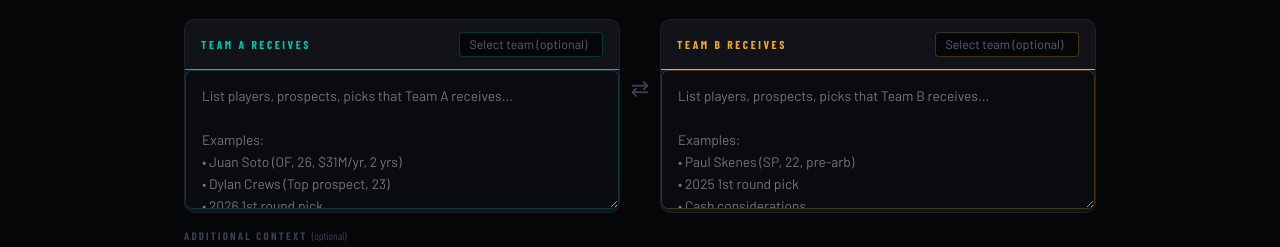
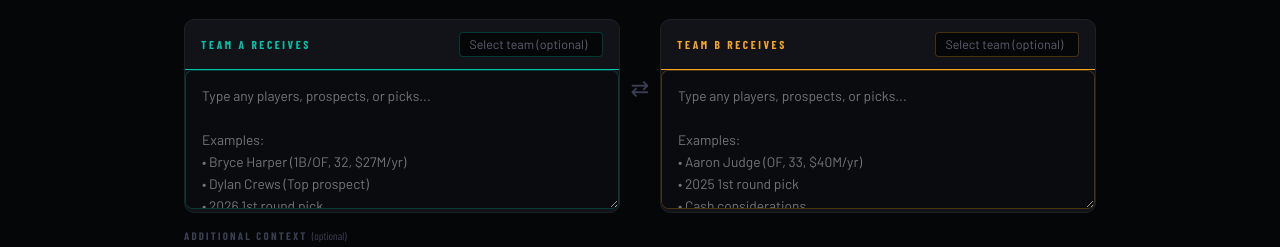
Before and after one commit to coachvalerio/coachvalerio-baseball, a Next.js app: page /trade in a window 1280 px wide. Shown: the part 405-652 px from the top of the page. Built offline with nearby package versions, Linux system fonts and the light colour scheme; a web font is replaced by a local one.

Commit message:
AI Trade Analyzer - real-life and fantasy modes powered by Claude

```diff
--- a/pages/api/trade.js
+++ b/pages/api/trade.js
@@ -97,7 +97,7 @@
         'anthropic-version': '2023-06-01',
       },
       body: JSON.stringify({
-        model: 'claude-opus-4-5',
+        model: 'claude-opus-4-6',
         max_tokens: 4000,
         system: systemPrompt,
         messages: [{ role: 'user', content: userPrompt }],
--- a/pages/trade.js
+++ b/pages/trade.js
@@ -223,7 +223,7 @@
               </div>
               <PlayerInput
                 value={teamAGets} onChange={setTeamAGets} color={colorA}
-                placeholder={`List players, prospects, picks that Team A receives...\n\nExamples:\n• Juan Soto (OF, 26, $31M/yr, 2 yrs)\n• Dylan Crews (Top prospect, 23)\n• 2026 1st round pick`}
+                placeholder={`Type any players, prospects, or picks...\n\nExamples:\n• Bryce Harper (1B/OF, 32, $27M/yr)\n• Dylan Crews (Top prospect)\n• 2026 1st round pick\n\nNo dropdown — just type freely!`}
               />
             </div>
 
@@ -244,7 +244,7 @@
               </div>
               <PlayerInput
                 value={teamBGets} onChange={setTeamBGets} color={colorB}
-                placeholder={`List players, prospects, picks that Team B receives...\n\nExamples:\n• Paul Skenes (SP, 22, pre-arb)\n• 2025 1st round pick\n• Cash considerations`}
+                placeholder={`Type any players, prospects, or picks...\n\nExamples:\n• Aaron Judge (OF, 33, $40M/yr)\n• 2025 1st round pick\n• Cash considerations\n\nNo dropdown — just type freely!`}
               />
             </div>
           </div>
```
